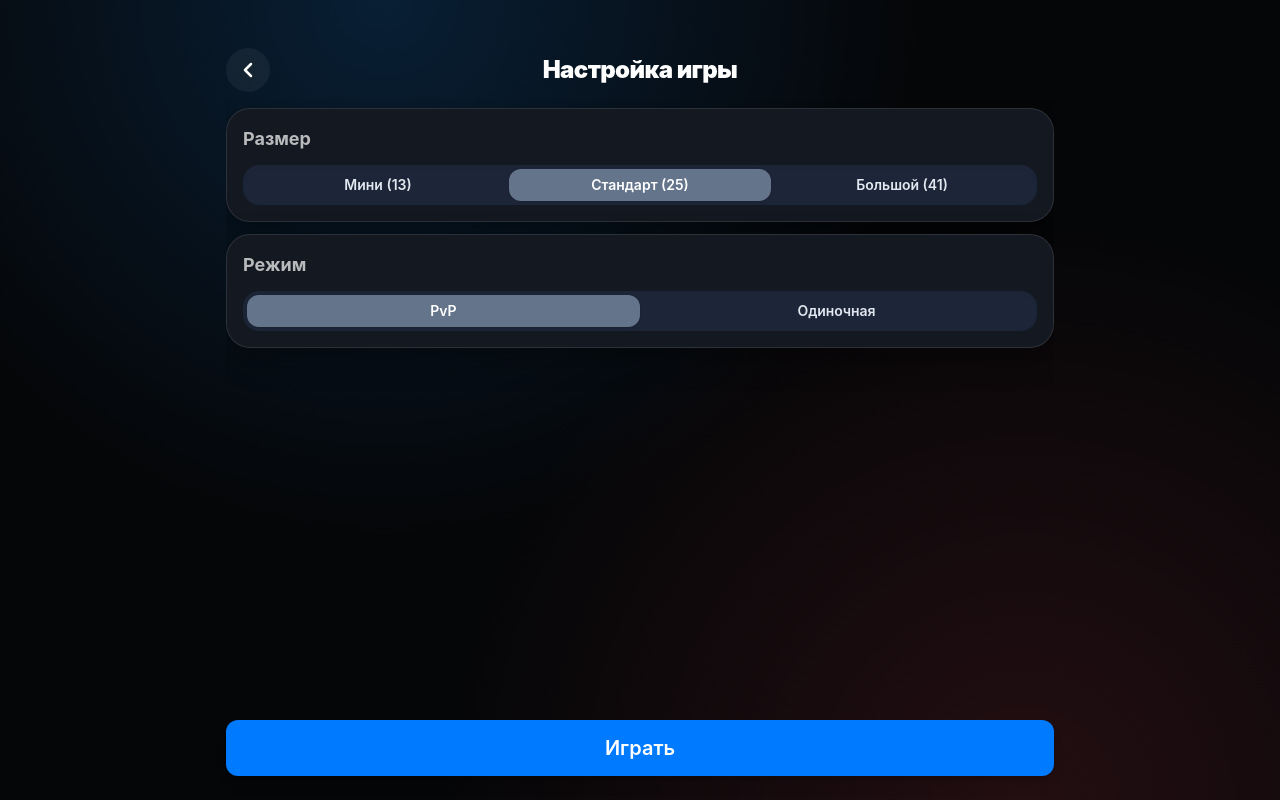
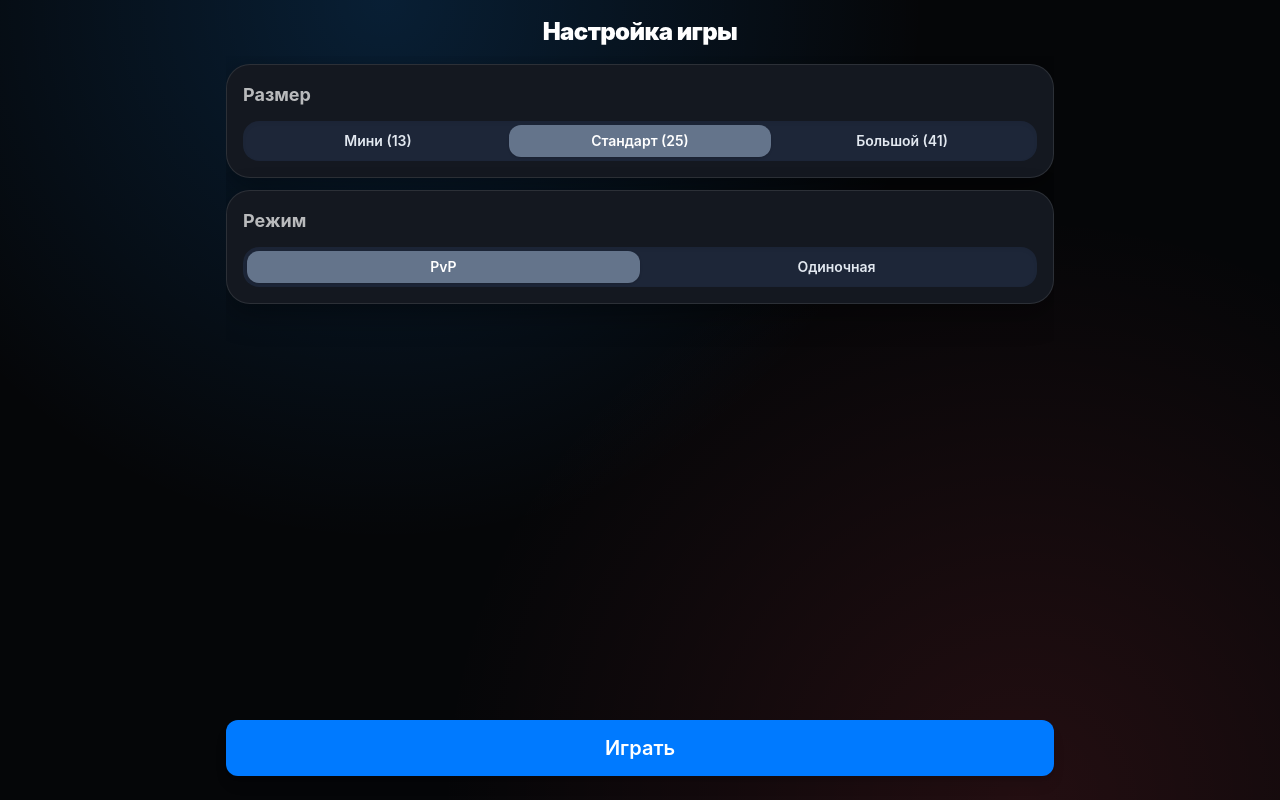
Before and after one commit to shutrup/EncloseGame, a React (Vite) app in the folder apps/web/: page / in a window 1280 px wide. Both pictures are taken after a click on the button "Играть". Built offline with nearby package versions, Linux system fonts and the light colour scheme.

Commit message:
Remove in-app back buttons and normalize Telegram header spacing

```diff
--- a/apps/web/src/game/GameScreen.tsx
+++ b/apps/web/src/game/GameScreen.tsx
@@ -126,7 +126,7 @@ export function GameScreen() {
     <motion.div
       initial={{ opacity: 0 }}
       animate={{ opacity: 1 }}
-      className="fixed inset-0 mx-auto flex w-full max-w-[900px] flex-col overflow-hidden px-4 pb-[calc(env(safe-area-inset-bottom)+0.75rem)] pt-[calc(env(safe-area-inset-top)+3.5rem)]"
+      className="fixed inset-0 mx-auto flex w-full max-w-[900px] flex-col overflow-hidden px-4 pb-[calc(env(safe-area-inset-bottom)+0.75rem)] pt-[calc(env(safe-area-inset-top)+1rem)]"
     >
       <motion.header
         initial={{ opacity: 0, y: -15 }}
@@ -134,16 +134,6 @@ export function GameScreen() {
         transition={{ duration: 0.25 }}
         className="relative mb-1 flex shrink-0 items-center justify-between"
       >
-        <button
-          type="button"
-          className="flex h-10 w-10 items-center justify-center rounded-full border border-white/15 bg-white/5 text-lg font-bold transition active:scale-95"
-          onClick={backToSetup}
-        >
-          <svg width="20" height="20" viewBox="0 0 24 24" fill="none" stroke="currentColor" strokeWidth="2.5" strokeLinecap="round" strokeLinejoin="round">
-            <path d="M15 18l-6-6 6-6" />
-          </svg>
-        </button>
-
         <div className="absolute left-1/2 -translate-x-1/2 text-xl font-extrabold">Enclose</div>
 
         <div className="flex items-center gap-1.5">
--- a/apps/web/src/game/RulesScreen.tsx
+++ b/apps/web/src/game/RulesScreen.tsx
@@ -54,16 +54,8 @@ export function RulesScreen({ fromGame }: RulesScreenProps) {
                 className="mx-4 flex max-h-[90dvh] w-full max-w-md flex-col overflow-hidden rounded-3xl border border-white/10 bg-slate-900"
             >
                 {/* Header */}
-                <header className="flex shrink-0 items-center justify-between border-b border-white/10 px-4 py-4 relative">
-                    <button
-                        type="button"
-                        onClick={closeRules}
-                        className="flex h-9 w-9 items-center justify-center rounded-full bg-white/5 text-lg text-white transition active:bg-white/10"
-                    >
-                        ‹
-                    </button>
-                    <h1 className="absolute left-1/2 -translate-x-1/2 text-center text-xl font-bold">{t('rules.title')}</h1>
-                    <div className="w-9" />
+                <header className="shrink-0 border-b border-white/10 px-4 py-4">
+                    <h1 className="text-center text-xl font-bold">{t('rules.title')}</h1>
                 </header>
 
                 {/* Content */}
--- a/apps/web/src/game/SettingsScreen.tsx
+++ b/apps/web/src/game/SettingsScreen.tsx
@@ -19,17 +19,9 @@ export function SettingsScreen() {
     useTelegramBackButton(closeSettings);
 
     return (
-        <div className="flex min-h-dvh flex-col px-4 pb-6 pt-4">
-            <header className="mb-6 flex items-center justify-between relative">
-                <button
-                    type="button"
-                    onClick={closeSettings}
-                    className="flex h-11 w-11 items-center justify-center rounded-full bg-white/5 text-2xl text-white transition active:bg-white/10"
-                >
-                    ‹
-                </button>
-                <h1 className="absolute left-1/2 -translate-x-1/2 text-center text-3xl font-black">{t('settings.title')}</h1>
-                <div className="w-11" />
+        <div className="flex min-h-dvh flex-col px-4 pb-6 pt-[calc(env(safe-area-inset-top)+1rem)]">
+            <header className="mb-6">
+                <h1 className="text-center text-3xl font-black">{t('settings.title')}</h1>
             </header>
 
             <motion.div
--- a/apps/web/src/game/SetupScreen.tsx
+++ b/apps/web/src/game/SetupScreen.tsx
@@ -48,25 +48,15 @@ export function SetupScreen() {
     <motion.div
       initial={{ opacity: 0 }}
       animate={{ opacity: 1 }}
-      className="fixed inset-0 mx-auto flex w-full max-w-[860px] flex-col overflow-hidden px-4 pb-6 pt-[calc(env(safe-area-inset-top)+3rem)]"
+      className="fixed inset-0 mx-auto flex w-full max-w-[860px] flex-col overflow-hidden px-4 pb-6 pt-[calc(env(safe-area-inset-top)+1rem)]"
     >
       <motion.header
         initial={{ opacity: 0, y: -20 }}
         animate={{ opacity: 1, y: 0 }}
         transition={{ duration: 0.3 }}
-        className="mb-2 shrink-0 flex items-center justify-between relative"
+        className="mb-2 shrink-0"
       >
-        <button
-          type="button"
-          onClick={backToHome}
-          className="flex h-11 w-11 items-center justify-center rounded-full bg-white/5 text-2xl text-white transition active:bg-white/10"
-        >
-          <svg width="24" height="24" viewBox="0 0 24 24" fill="none" stroke="currentColor" strokeWidth="2.5" strokeLinecap="round" strokeLinejoin="round">
-            <path d="M15 18l-6-6 6-6" />
-          </svg>
-        </button>
-        <h1 className="absolute left-1/2 -translate-x-1/2 text-center text-2xl font-black tracking-tight">{t('setup.title')}</h1>
-        <div className="w-11" />
+        <h1 className="text-center text-2xl font-black tracking-tight">{t('setup.title')}</h1>
       </motion.header>
 
       <div className="flex-1 overflow-y-auto overscroll-none py-2">
```
